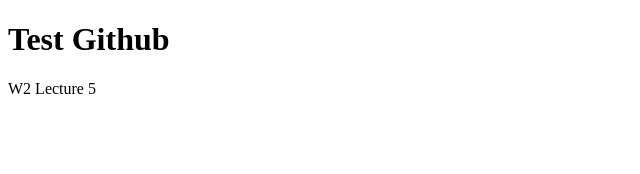
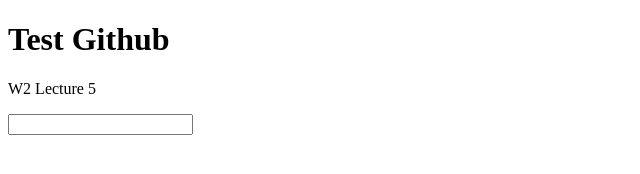
Before and after one commit to Erisukmawan/Lecture3Git, a plain HTML site: page index.html in a window 1280 px wide. Shown: the whole page, without its empty margins (0-640 px from the left). Drawn offline with Linux system fonts and the light colour scheme.

Commit message:
input search

```diff
--- a/index.html
+++ b/index.html
@@ -6,5 +6,6 @@
 <body>
     <h1>Test Github</h1>
     <p>W2 Lecture 5</p>
+    <input type="search">
 </body>
 </html>
```
